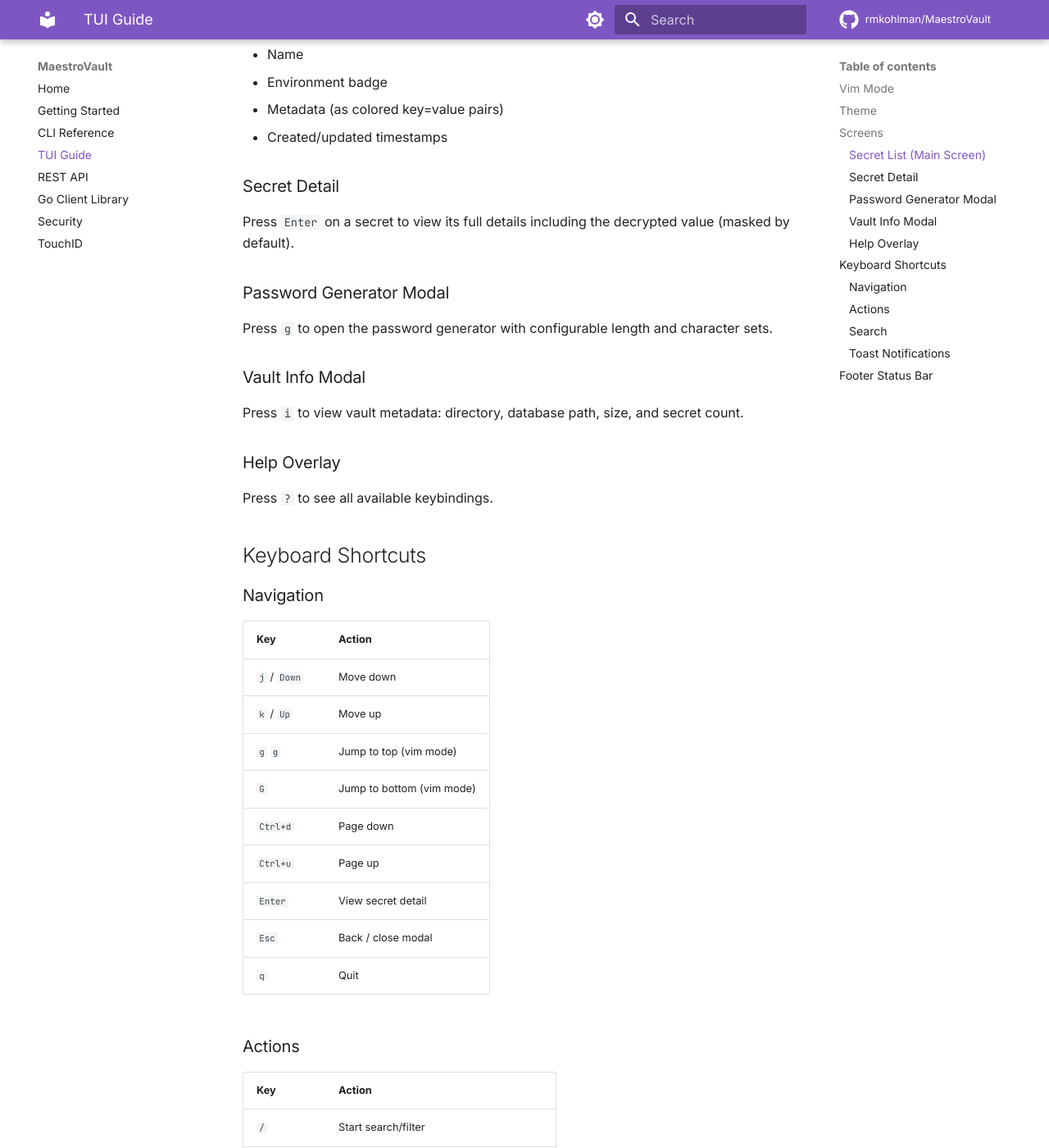
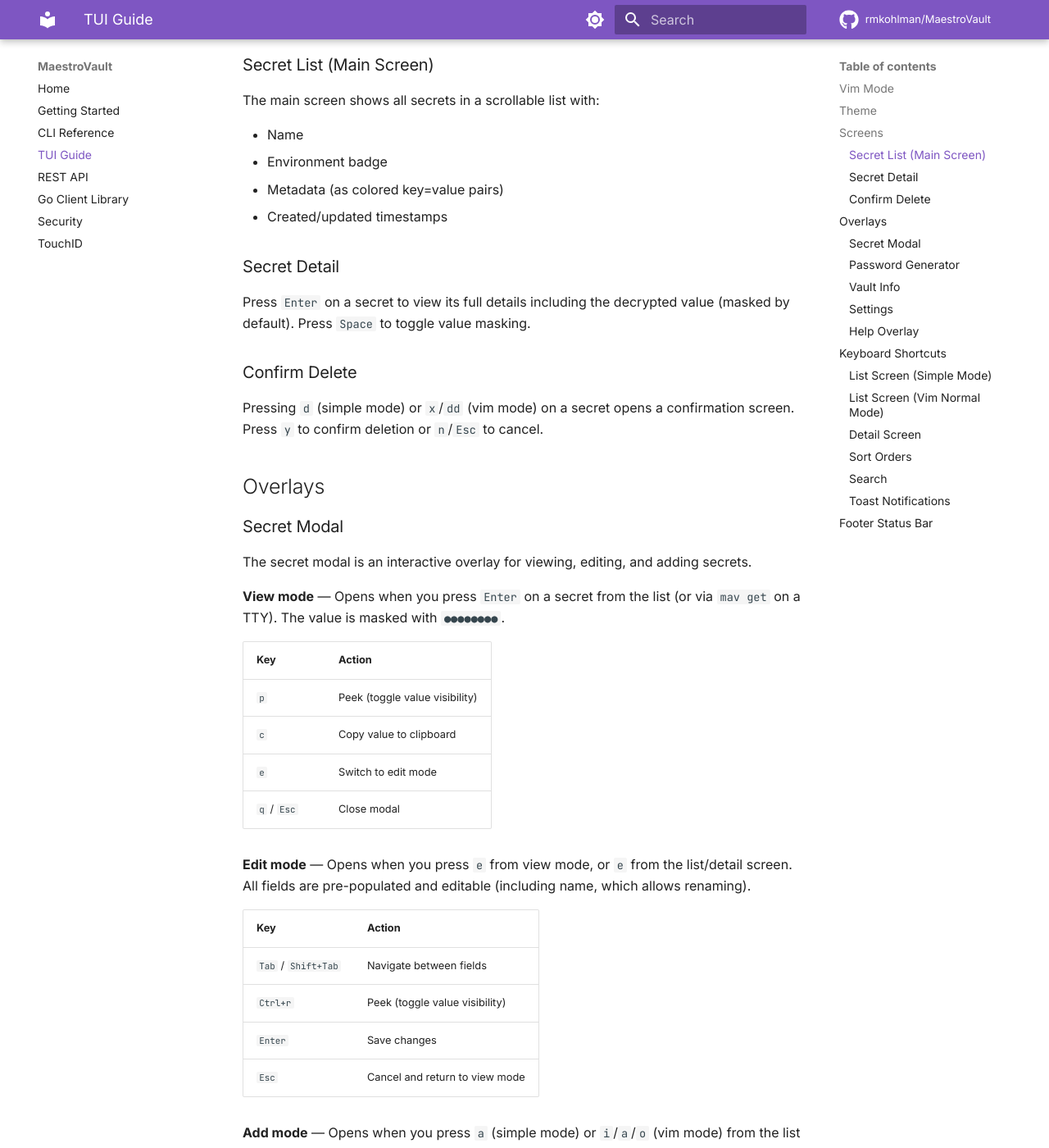
Before and after one commit to rmkohlman/MaestroVault, an MkDocs documentation site: the page built from docs/tui.md, in a window 1280 px wide and 1400 px high, scrolled down 835 px. Shown: the whole window at 82% size. Built offline with MkDocs 1.6.1 and Material for MkDocs 9.7.7, drawn with Linux system fonts in a browser that asks for light colours; comment, search, counter and statistics services are not loaded; some of the changed text lies outside the part shown.

Commit message:
add save feedback to modal/generator and fix 16 doc inaccuracies
Save feedback: two-phase Saving.../Saved! help bar in secret modal and
generator overlay with input guards and parent toast on close.

Docs: fix --scopes typo, Go version, DB permissions wording, missing
aliases (ls/rm/cp), secret modal and settings overlay documentation,
correct TUI keybindings, add --print flag, config fields, client.Get
signature, and sort order descriptions.

````diff
--- a/docs/tui.md
+++ b/docs/tui.md
@@ -16,7 +16,13 @@
 mav tui --vim
 ```
 
-Vim mode adds Normal, Visual, and Insert modes with a mode indicator in the footer.
+Or enable permanently via the TUI settings overlay (`S`) or `~/.maestrovault/config.json`:
+
+```json
+{ "vim_mode": true }
+```
+
+Vim mode adds Normal and Visual modes with a mode indicator in the footer.
 
 ## Theme
 
@@ -35,15 +41,72 @@
 
 ### Secret Detail
 
-Press `Enter` on a secret to view its full details including the decrypted value (masked by default).
+Press `Enter` on a secret to view its full details including the decrypted value (masked by default). Press `Space` to toggle value masking.
 
-### Password Generator Modal
+### Confirm Delete
 
-Press `g` to open the password generator with configurable length and character sets.
+Pressing `d` (simple mode) or `x`/`dd` (vim mode) on a secret opens a confirmation screen. Press `y` to confirm deletion or `n`/`Esc` to cancel.
 
-### Vault Info Modal
+## Overlays
 
-Press `i` to view vault metadata: directory, database path, size, and secret count.
+### Secret Modal
+
+The secret modal is an interactive overlay for viewing, editing, and adding secrets.
+
+**View mode** — Opens when you press `Enter` on a secret from the list (or via `mav get` on a TTY). The value is masked with `●●●●●●●●`.
+
+| Key | Action |
+|-----|--------|
+| `p` | Peek (toggle value visibility) |
+| `c` | Copy value to clipboard |
+| `e` | Switch to edit mode |
+| `q` / `Esc` | Close modal |
+
+**Edit mode** — Opens when you press `e` from view mode, or `e` from the list/detail screen. All fields are pre-populated and editable (including name, which allows renaming).
+
+| Key | Action |
+|-----|--------|
+| `Tab` / `Shift+Tab` | Navigate between fields |
+| `Ctrl+r` | Peek (toggle value visibility) |
+| `Enter` | Save changes |
+| `Esc` | Cancel and return to view mode |
+
+**Add mode** — Opens when you press `a` (simple mode) or `i`/`a`/`o` (vim mode) from the list screen. Empty fields for entering a new secret.
+
+| Key | Action |
+|-----|--------|
+| `Tab` / `Shift+Tab` | Navigate between fields |
+| `Ctrl+r` | Peek (toggle value visibility) |
+| `Enter` | Save new secret |
+| `Esc` | Close modal |
+
+### Password Generator
+
+Press `n` to open the password generator with configurable length, character sets, optional name, and environment.
+
+| Key | Action |
+|-----|--------|
+| `j` / `k` | Navigate options |
+| `h` / `l` (or `Left` / `Right`) | Adjust length |
+| `Space` | Toggle character set options |
+| `r` | Regenerate password |
+| `c` | Copy password to clipboard |
+| `Enter` | Save (if name provided) or close |
+| `Esc` | Close generator |
+
+### Vault Info
+
+Press `I` (capital i, vim mode only) to view vault metadata: directory, database path, size, and secret count.
+
+### Settings
+
+Press `S` (capital s) to open the settings overlay. Toggle options with `Space` or `Enter`:
+
+- **Vim Mode** — enable/disable vim keybindings
+- **TouchID** — enable/disable biometric authentication
+- **Fuzzy Search** — enable/disable fuzzy matching in search
+
+Settings are saved to `~/.maestrovault/config.json` when the overlay is closed.
 
 ### Help Overlay
 
@@ -51,34 +114,72 @@
 
 ## Keyboard Shortcuts
 
-### Navigation
+### List Screen (Simple Mode)
 
 | Key | Action |
 |-----|--------|
 | `j` / `Down` | Move down |
 | `k` / `Up` | Move up |
-| `g` `g` | Jump to top (vim mode) |
-| `G` | Jump to bottom (vim mode) |
-| `Ctrl+d` | Page down |
-| `Ctrl+u` | Page up |
 | `Enter` | View secret detail |
-| `Esc` | Back / close modal |
+| `/` | Start search/filter |
+| `a` | Add new secret (opens modal) |
+| `e` | Edit selected secret |
+| `c` | Copy secret value to clipboard |
+| `d` | Delete secret (with confirmation) |
+| `n` | Open password generator |
+| `s` | Cycle sort order |
+| `r` | Refresh/reload secrets |
+| `S` | Open settings |
+| `?` | Toggle help overlay |
+| `Esc` | Back / close |
 | `q` | Quit |
 
-### Actions
+### List Screen (Vim Normal Mode)
 
 | Key | Action |
 |-----|--------|
+| `j` / `Down` | Move down |
+| `k` / `Up` | Move up |
+| `g` `g` | Jump to top |
+| `G` | Jump to bottom |
+| `Ctrl+d` | Page down |
+| `Ctrl+u` | Page up |
+| `Enter` / `l` | View secret detail |
 | `/` | Start search/filter |
+| `i` / `a` / `o` | Add new secret (opens modal) |
+| `e` | Edit selected secret |
 | `c` | Copy secret value to clipboard |
-| `e` | Edit secret in-place |
+| `x` | Delete secret (with confirmation) |
+| `d` `d` | Delete secret (vim-style) |
+| `v` / `V` | Enter visual mode |
+| `n` | Open password generator |
+| `I` | Show vault info |
+| `S` | Open settings |
+| `s` | Cycle sort order |
+| `r` | Refresh/reload secrets |
+| `?` | Toggle help overlay |
+| `Esc` | Back / close |
+| `q` | Quit |
+
+### Detail Screen
+
+| Key | Action |
+|-----|--------|
+| `Space` | Toggle value masking (show/hide) |
+| `c` | Copy value to clipboard |
+| `e` | Edit secret (opens modal) |
 | `d` | Delete secret (with confirmation) |
-| `g` | Open password generator |
-| `i` | Show vault info |
-| `s` | Cycle sort order (name/created/updated) |
-| `r` | Reverse sort direction |
-| `v` | Toggle value masking (show/hide) |
-| `?` | Toggle help overlay |
+| `Esc` / `h` | Back to list |
+| `q` | Quit |
+
+### Sort Orders
+
+Pressing `s` cycles through four sort orders:
+
+1. **Name A-Z** (default)
+2. **Name Z-A**
+3. **Newest first**
+4. **Oldest first**
 
 ### Search
 
@@ -88,7 +189,7 @@
 | `Enter` | Confirm search |
 | `Esc` | Cancel search |
 
-The search filters secrets by name, environment, and metadata text in real time.
+The search filters secrets by name, environment, and metadata text in real time. Enable fuzzy matching in settings for approximate matches.
 
 ### Toast Notifications
 
````
Also changed, not shown: other parts of docs/tui.md (+1 -1 lines), README.md (+4 -4 lines), docs/cli.md (+19 -2 lines), docs/client.md (+1 -1 lines), docs/getting-started.md (+21 -1 lines), docs/security.md (+1 -1 lines), docs/touchid.md (+4 -2 lines), 4 other files.
